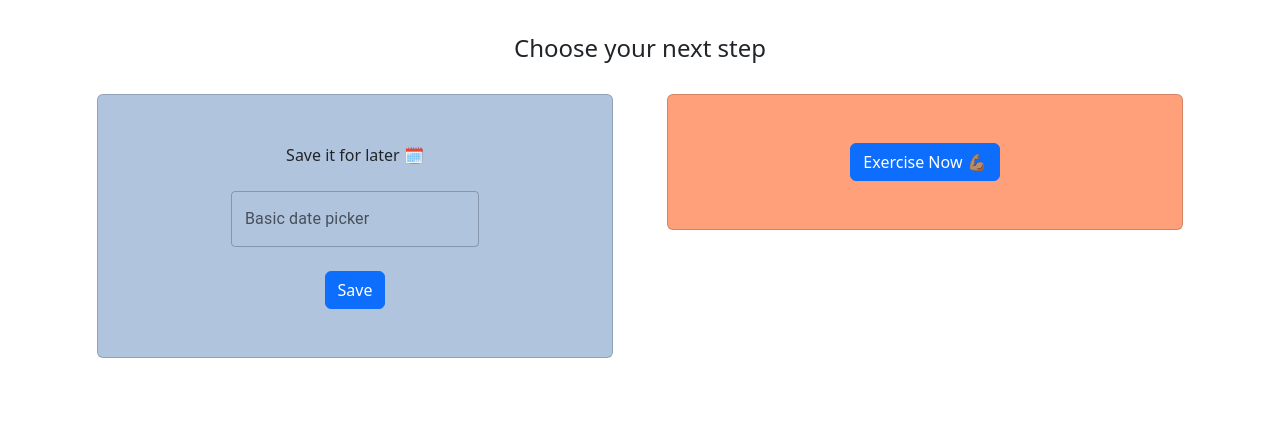
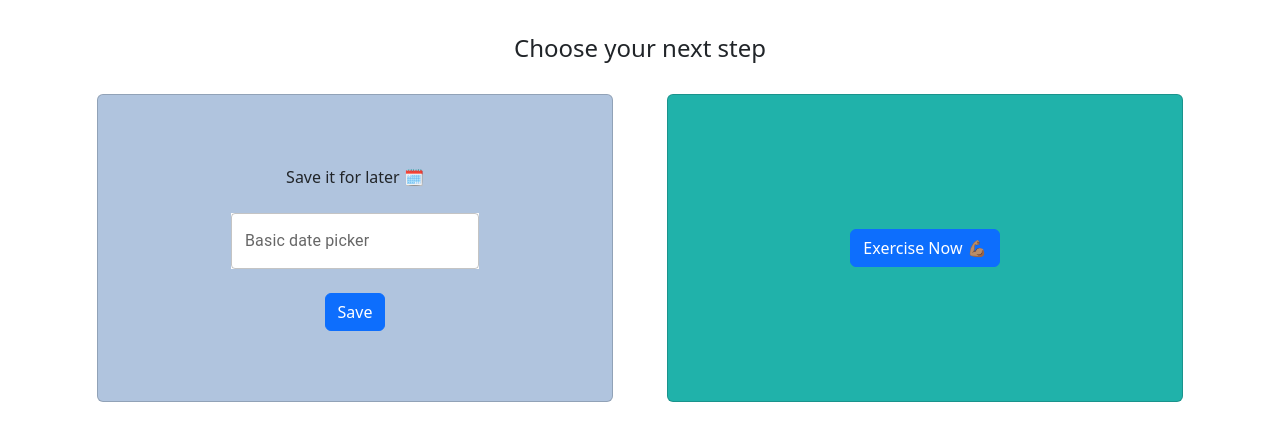
Before and after one commit to giuliainbarcelona/fitnessapp, a React (Vite) app in the folder client/: page /Workout in a window 1280 px wide. Shown: the part 354-794 px from the top of the page. Built offline with nearby package versions, Linux system fonts and the light colour scheme; no server answers.

Commit message:
Guard allInputsMustExist

```diff
--- a/client/src/App.css
+++ b/client/src/App.css
@@ -71,7 +71,6 @@
   color: #343a40; /* Dark grey text color */
 }
 
-
 .card {
   padding: 2em;
 }
@@ -86,6 +85,7 @@
 .datepicker {
   padding: 0;
   margin: 0;
+}
 
 .dropdown {
   border: 1px solid #ccc;
@@ -106,7 +106,6 @@
 
 .dropdown li:hover {
   background-color: #f0f0f0;
-
 }
 
 .workout-summary-box {
--- /dev/null
+++ b/client/src/guards/allInputsMustExist.js
@@ -0,0 +1,18 @@
+function allInputsMustExist(inputCriteria) {
+  const { muscle, difficulty, type } = inputCriteria;
+
+  if (
+    !muscle ||
+    muscle === "default" ||
+    !difficulty ||
+    difficulty === "default" ||
+    !type ||
+    type === "default"
+  ) {
+    return false;
+  }
+
+  return true;
+}
+
+export default allInputsMustExist;
--- a/client/src/index.css
+++ b/client/src/index.css
@@ -311,8 +311,12 @@ button:focus-visible {
 .datepicker-card {
   background-color: lightsteelblue;
 }
-.exercis-btn-card {
-  background-color: lightsalmon;
+.exercise-btn-card {
+  background-color: lightseagreen;
+}
+
+.datepicker {
+  background-color: white;
 }
 
 .workout-summary-box {
--- a/client/src/pages/Buildyourworkout.jsx
+++ b/client/src/pages/Buildyourworkout.jsx
@@ -1,6 +1,6 @@
-import React from "react";
-import { useState } from "react";
+import React, { useState } from "react";
 import { useNavigate } from "react-router-dom";
+import allInputsMustExist from "../guards/allInputsMustExist";
 
 export default function BuildYourWorkout() {
   const [inputCriteria, setInputCriteria] = useState({
@@ -55,6 +55,12 @@ export default function BuildYourWorkout() {
 
   const handleSubmit = (e) => {
     e.preventDefault();
+
+    if (!allInputsMustExist(inputCriteria)) {
+      alert("Please fill out all inputs.");
+      return;
+    }
+
     const params = new URLSearchParams(inputCriteria).toString();
     navigate(`/Workout?${params}`);
   };
@@ -69,7 +75,7 @@ export default function BuildYourWorkout() {
       <br />
       <p>
         You need to choose which muscle group you want to train, <br /> for
-        which difficulty level and which type of your workout you enojy the
+        which difficulty level and which type of your workout you enjoy the
         most.
       </p>
       <br />
--- a/client/src/pages/Workout.jsx
+++ b/client/src/pages/Workout.jsx
@@ -7,7 +7,6 @@ import { LocalizationProvider } from "@mui/x-date-pickers/LocalizationProvider";
 import { DatePicker } from "@mui/x-date-pickers/DatePicker";
 import { useNavigate } from "react-router-dom";
 import { Link } from "react-router-dom";
-// import NextStepSelection from "../components/NextStepSelection";
 
 import "bootstrap/dist/css/bootstrap.min.css";
 
@@ -16,8 +15,8 @@ const apiurl = "https://api.api-ninjas.com/v1/exercises";
 export default function Workout() {
   const [searchParams, setSearchParams] = useSearchParams();
   const [exercises, setExercises] = useState([]);
-  const [selectedDate, setSelectedDate] = useState(); // if it does not work do null
-  const [workoutSaved, setWorkoutSaved] = useState(false); // New state to render the WO
+  const [selectedDate, setSelectedDate] = useState();
+  const [workoutSaved, setWorkoutSaved] = useState(false);
   const [sentWorkouts, setSentWorkouts] = useState([]);
 
   const navigate = useNavigate();
@@ -177,7 +176,7 @@ export default function Workout() {
             </div>
           </div>
         </div>
-        <div className="col-sm-6">
+        <div className="col-sm-6 mb-3 mb-sm-4">
           <div className="card equipments-card">
             <div className="card-body">
               <h5 className="card-title"> Equipments Needed</h5>
@@ -191,9 +190,9 @@ export default function Workout() {
         </div>
         <h4 className="title-next-step">Choose your next step</h4>
         <br />
-        <div className="col-sm-6">
+        <div className="col-sm-6 mb-3 mb-sm-4">
           <br />
-          <div className="card datepicker-card">
+          <div className="card datepicker-card" style={{ height: "100%" }}>
             <div className="card-body">
               {!workoutSaved ? (
                 <>
@@ -230,9 +229,9 @@ export default function Workout() {
           </div>
         </div>
         <br />
-        <div className="col-sm-6">
+        <div className="col-sm-6 mb-3 mb-sm-4">
           <br />
-          <div className="card exercis-btn-card">
+          <div className="card exercise-btn-card" style={{ height: "100%" }}>
             <div className="card-body">
               <button
                 className="btn btn-primary"
```
